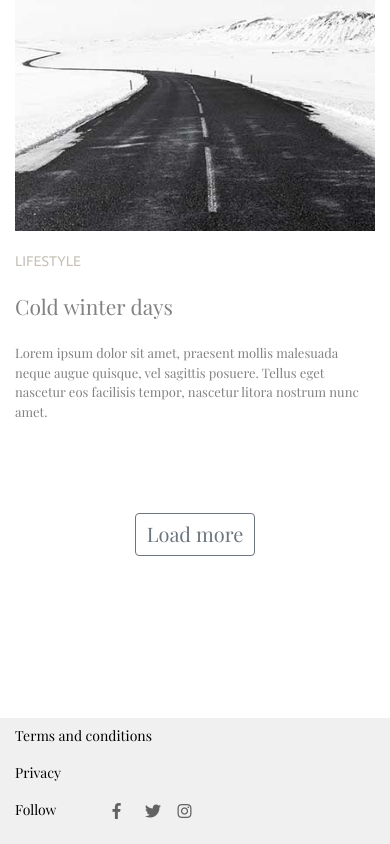
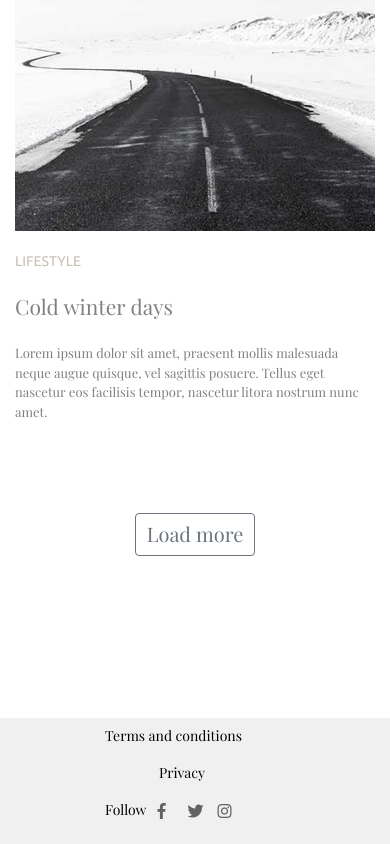
Before and after one commit to samihahaque/psd_to_bootstrap4-minim0-, a plain HTML site: page index.html in a window 390 px wide. Shown: the part 3531-4375 px from the top of the page. Drawn offline with nearby package versions, Linux system fonts and the light colour scheme; a script that the page names is missing; a web font is replaced by a local one.

Commit message:
Update media.css

```diff
--- a/css/media.css
+++ b/css/media.css
@@ -46,6 +46,15 @@
     bottom:12px;
     right:5%;
 }
+    .foot_1{
+        padding:0 25%;
+    }
+    .foot_2{
+        padding:0 25%;
+    }
+    .privacy{
+        padding:0 30%;
+    }
 }
 
 /* Small devices (landscape phones, 576px and up)*/
```
